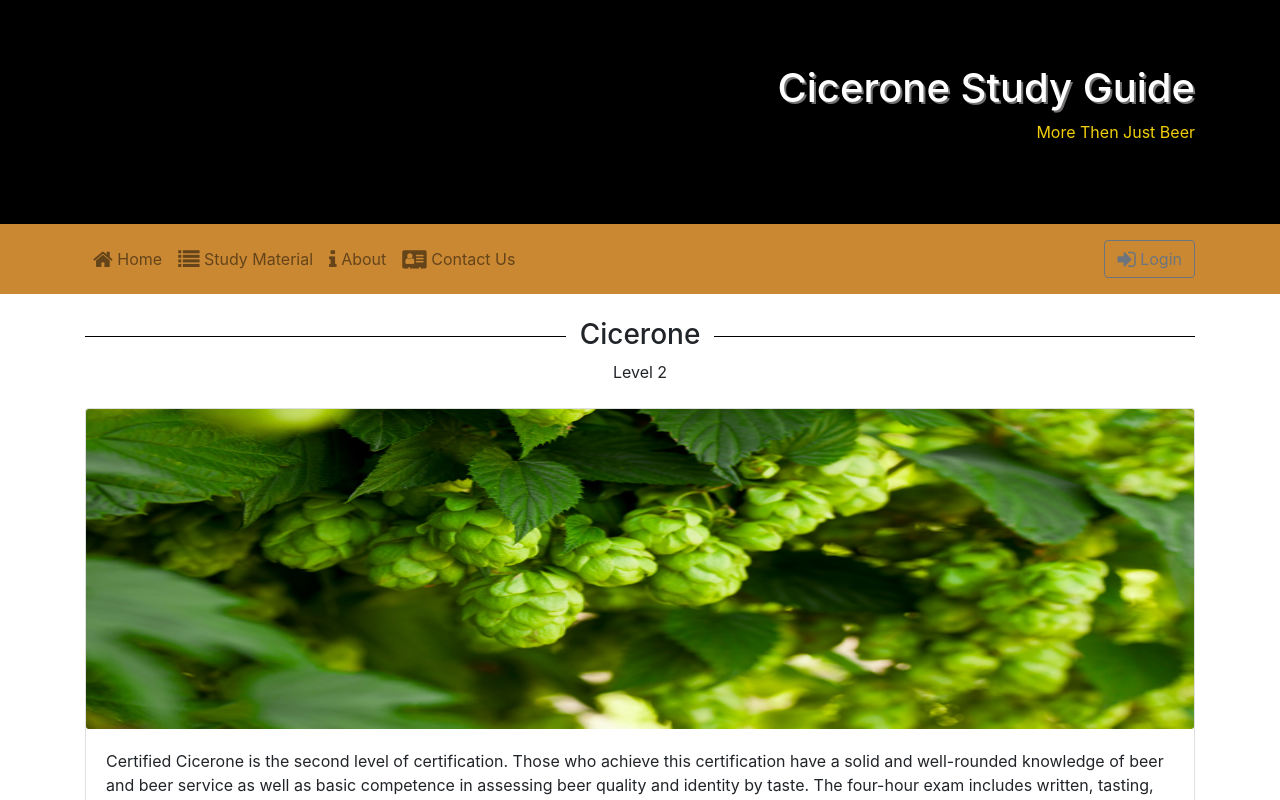
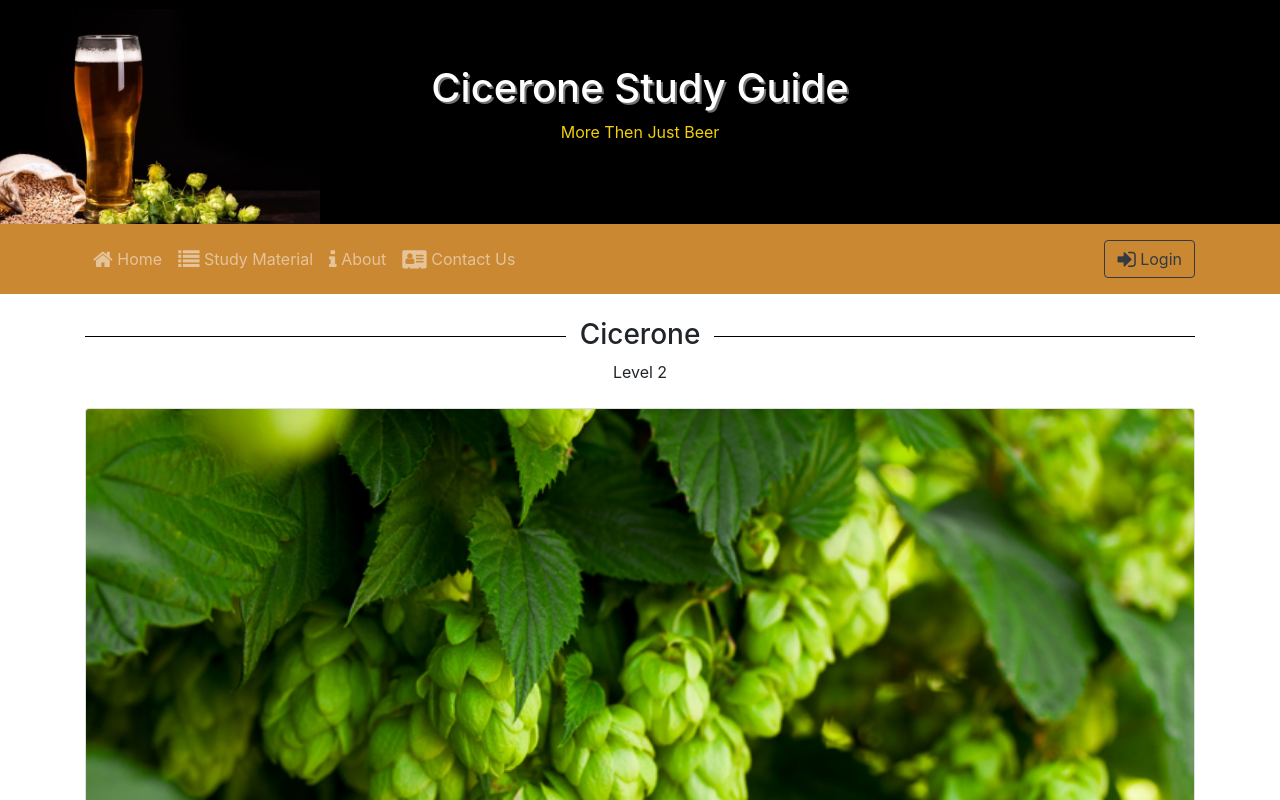
Before and after one commit to CryFecteau/cicerone-ui, a React (Create React App) app: page /cicerone in a window 1280 px wide. Shown: the top 800 px of the page. Built offline with nearby package versions, Linux system fonts and the light colour scheme.

Commit message:
add photo to header so it can be seen on all viewports, lighten navlinks, and customize scroll bar

```diff
--- a/src/App.css
+++ b/src/App.css
@@ -2,8 +2,12 @@
   --main-bg-color:rgb(202, 136, 51);
 }
 #header{
-  background-color: #000000;
   margin: 0;
+  background-image: url(assets/images/beerGlass.jpg);
+  background-size: 70%;
+  background-position: bottom left;
+  background-repeat: no-repeat;
+  background-color: black;
 }
 #header h1{
   color: #ffffff;
@@ -45,8 +49,36 @@
 #tabs:hover{
   cursor: pointer;
 }
-@media only screen and (min-width: 600px) {
-  .img {
-    height: 20rem;
+/* width */
+::-webkit-scrollbar {
+  width: 20px;
+}
+/* Track */
+::-webkit-scrollbar-track {
+  box-shadow: inset 0 0 5px rgb(238, 167, 15);
+  border-radius: 5px;
+}
+/* Handle */
+::-webkit-scrollbar-thumb {
+  background: rgb(199, 199, 199);
+  border-radius: 10px;
+}
+/* Handle on hover */
+::-webkit-scrollbar-thumb:hover {
+  background: rgb(238, 167, 15);
+}
+@media only screen and (min-width: 425px) {
+  #header{
+    background-size: 60%;
   }
 }
+@media only screen and (min-width: 768px) {
+  #header{
+    background-size: 40%;
+  }
+}
+@media only screen and (min-width: 1024px) {
+    #header{
+      background-size: 25%;
+  }
+}
--- a/src/components/Header.js
+++ b/src/components/Header.js
@@ -43,7 +43,7 @@ class Header extends Component {
                 <Jumbotron fluid id='header'>
                     <div className='container'>
                         <div className='row'>
-                            <div className='col text-right'>
+                            <div className='col text-right text-md-center'>
                                 <h1>Cicerone Study Guide</h1>
                                 <p>More Then Just Beer</p>
                             </div>
@@ -51,7 +51,7 @@ class Header extends Component {
                     </div>
                 </Jumbotron>
 
-                <Navbar light classname='navbar' sticky='top' expand='md'>
+                <Navbar dark classname='navbar' sticky='top' expand='md'>
                     <div className='container'>
                         <NavbarToggler onClick={this.toggleNav} />
                         <Collapse isOpen={this.state.isNavOpen} navbar>
@@ -78,7 +78,7 @@ class Header extends Component {
                                 </NavItem>
                             </Nav>
                             <span className='navbar-text ml-auto'>
-                                <Button outline onClick={this.toggleModal}><i className='fa fa-sign-in fa-lg' /> Login</Button>
+                                <Button className='btn btn-outline-dark' onClick={this.toggleModal}><i className='fa fa-sign-in fa-lg' /> Login</Button>
                             </span>
                         </Collapse>
                     </div>
```
Also changed, not shown: src/assets/images/beerGlass.jpg.
